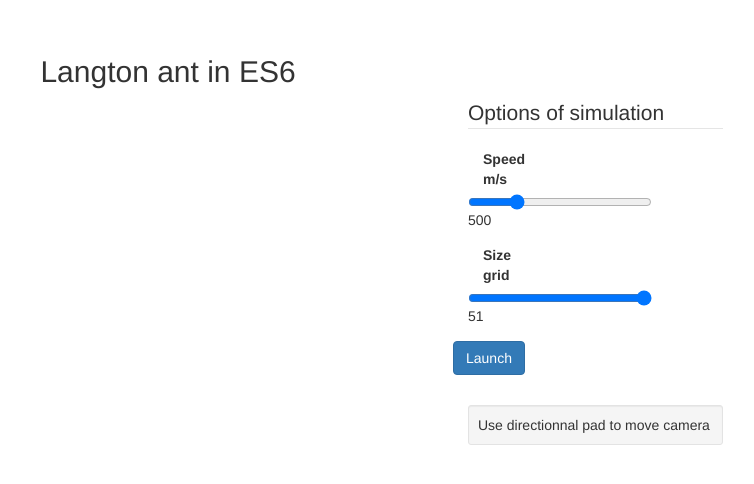
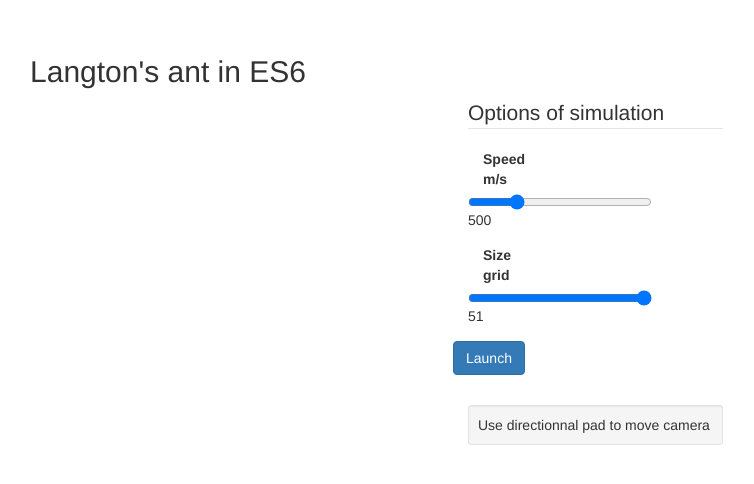
Before and after one commit to guillaume-gomez/ant-langton, a website: page static/index.html in a window 1280 px wide. Shown: the part 150-634 px from the top of the page, without its empty margins (472-1226 px from the left). Drawn offline with nearby package versions, Linux system fonts and the light colour scheme; files whose address does not match are found by name.

Commit message:
fix typo

```diff
--- a/static/index.html
+++ b/static/index.html
@@ -2,7 +2,7 @@
 <html lang="en">
 <head>
 	<meta charset="UTF-8">
-	<title>Langton ant's with Phaser in ES6</title>
+	<title>Langton's ant with Phaser in ES6</title>
 	<link rel="stylesheet" href="styles/main.css">
 	<link rel="icon" type="image/png" href="favicon.png" />
   <link rel="stylesheet" href="https://maxcdn.bootstrapcdn.com/bootstrap/3.3.7/css/bootstrap.min.css" integrity="sha384-BVYiiSIFeK1dGmJRAkycuHAHRg32OmUcww7on3RYdg4Va+PmSTsz/K68vbdEjh4u" crossorigin="anonymous">
@@ -10,7 +10,7 @@
 <body onload="init()">
   <div class="container">
     <div class="row">
-      <h2 class="text-center">Langton ant in ES6</h2>
+      <h2 class="text-center">Langton's ant in ES6</h2>
     </div>
     <div class="col-xs-9">
       <div id="content" class="col-xs-12"></div>
```
Also changed, not shown: build/index.html.
